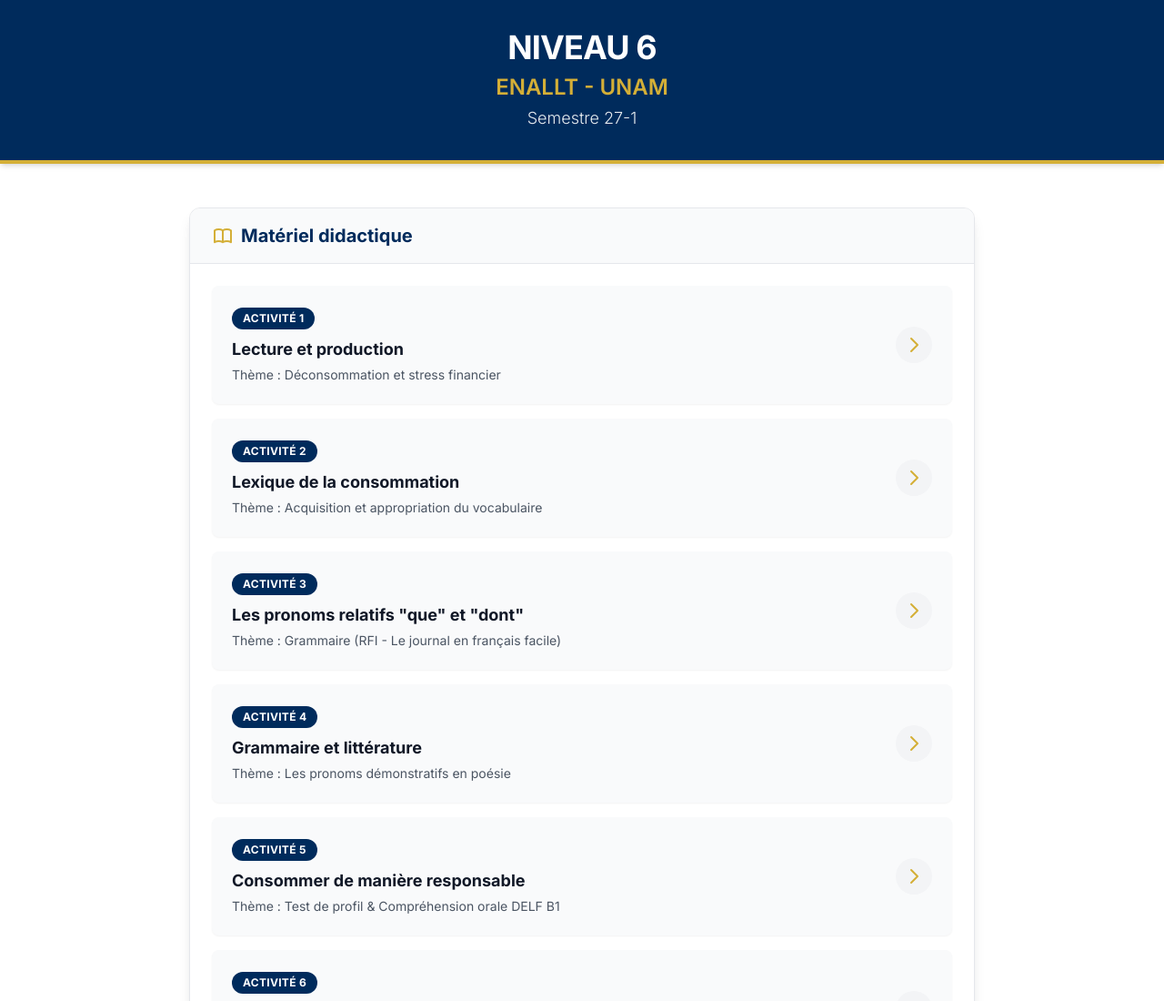
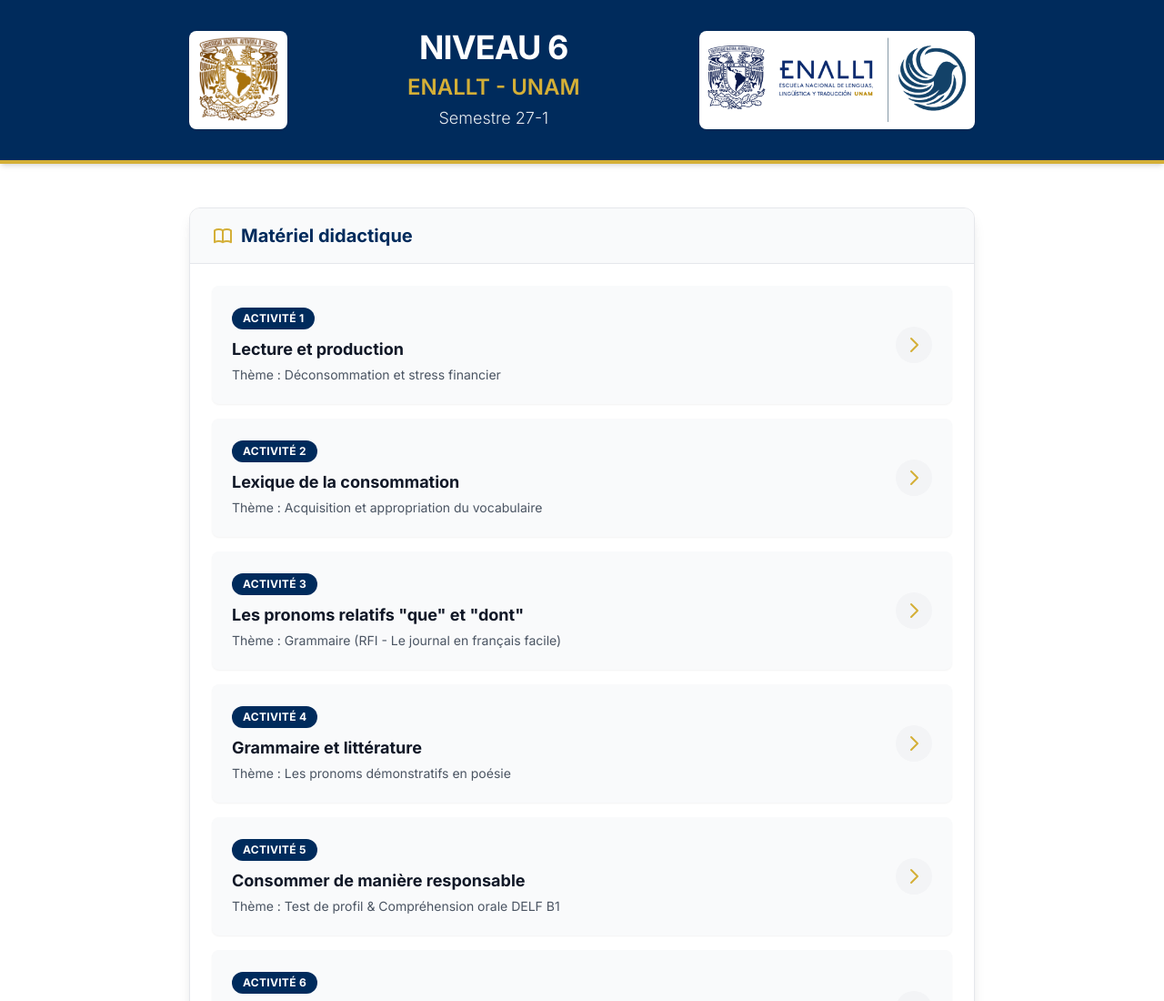
Before and after one commit to nagari244/enallt_niveau6_FLE, a plain HTML site: page index.html in a window 1280 px wide. Shown: the top 1100 px of the page at 91% size. Drawn offline with nearby package versions, Linux system fonts and the light colour scheme.

Commit message:
En-tête de l'index : logo UNAM à gauche, logo ENALLT à droite
Co-Authored-By: Claude Opus 5.5 <noreply@anthropic.com>
Claude-Session: https://claude.ai/code/session_015vUeKhFspXty18gMqEx5BK

```diff
--- a/index.html
+++ b/index.html
@@ -30,15 +30,25 @@
             background-color: theme('colors.unam.light');
             color: #333;
         }
+        .logo { display: block; height: 56px; width: auto; }
+        @media (min-width: 768px) { .logo { height: 96px; } }
     </style>
 </head>
 <body class="flex flex-col min-h-screen">
 
     <header class="bg-unam-blue text-white py-6 md:py-8 shadow-md border-b-4 border-unam-gold">
-        <div class="container mx-auto px-4 max-w-4xl text-center">
-            <h1 class="text-3xl md:text-4xl font-bold tracking-tight mb-1 md:mb-2 uppercase">Niveau 6</h1>
-            <h2 class="text-xl md:text-2xl font-semibold text-unam-gold mb-1">ENALLT - UNAM</h2>
-            <p class="text-base md:text-lg font-light opacity-90">Semestre 27-1</p>
+        <div class="container mx-auto px-4 max-w-4xl flex flex-wrap md:flex-nowrap items-center justify-between gap-4">
+            <div class="order-1 bg-white rounded-lg p-1.5 shadow shrink-0">
+                <img src="logo_unam.png" alt="Universidad Nacional Autónoma de México" class="logo">
+            </div>
+            <div class="order-3 md:order-2 w-full md:w-auto md:flex-1 text-center">
+                <h1 class="text-3xl md:text-4xl font-bold tracking-tight mb-1 md:mb-2 uppercase">Niveau 6</h1>
+                <h2 class="text-xl md:text-2xl font-semibold text-unam-gold mb-1">ENALLT - UNAM</h2>
+                <p class="text-base md:text-lg font-light opacity-90">Semestre 27-1</p>
+            </div>
+            <div class="order-2 md:order-3 bg-white rounded-lg px-2 py-1.5 shadow shrink-0">
+                <img src="logo_enallt.png" alt="ENALLT · Escuela Nacional de Lenguas, Lingüística y Traducción, UNAM" class="logo">
+            </div>
         </div>
     </header>
 
```
Also changed, not shown: logo_enallt.png (added), logo_unam.png (added).
